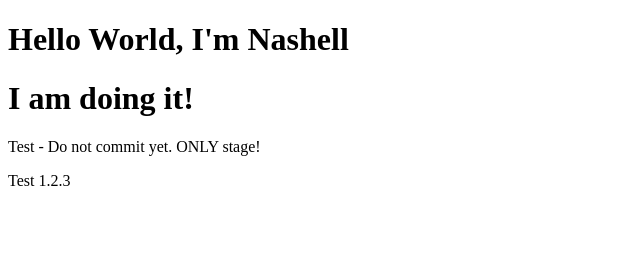
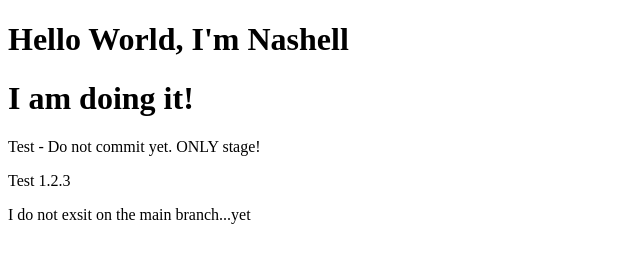
Before and after one commit to Shelly-Simpson/git-branch-practice, a plain HTML site: page index.html in a window 1280 px wide. Shown: the whole page, without its empty margins (0-640 px from the left). Drawn offline with Linux system fonts and the light colour scheme.

Commit message:
successful

```diff
--- a/index.html
+++ b/index.html
@@ -15,6 +15,7 @@
     <h1>I am doing it!</h1>
     <p>Test - Do not commit yet. ONLY stage!</p>
     <p>Test 1.2.3</p>
+    <p>I do not exsit on the main branch...yet</p>
 
 </body>
 
```
